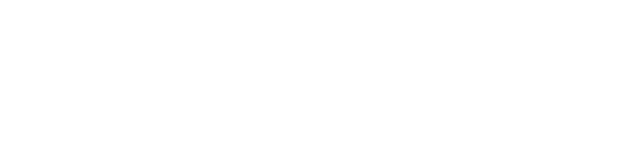
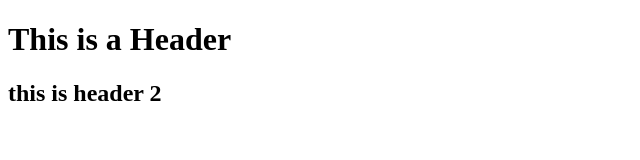
Before and after one commit to yasinarafat9/my-second-repo, a plain HTML site: page index.html in a window 1280 px wide. Shown: the whole page, without its empty margins (0-640 px from the left). Drawn offline with Linux system fonts and the light colour scheme.

Commit message:
this not working

```diff
--- a/index.html
+++ b/index.html
@@ -7,6 +7,9 @@
     <title>my second github repo</title>
 </head>
 <body>
+    <h1> This is a Header</h1>
+    <h2>this is header 2</h2>
+
 
 </body>
 </html>
```
